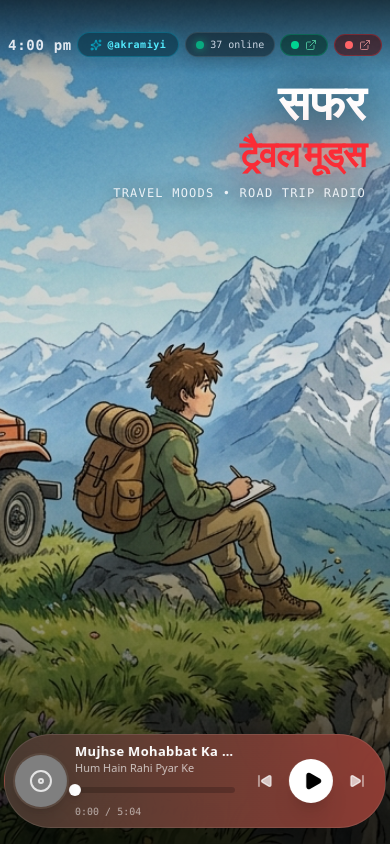
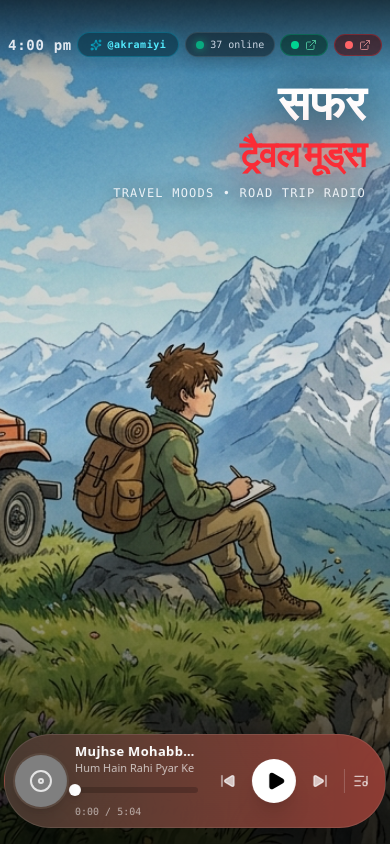
Before and after one commit to akramiyi/travel-moods, a React (Vite) app: page / in a window 390 px wide. Built offline with nearby package versions, Linux system fonts and the light colour scheme; grey boxes are pictures that could not be loaded; a web font is replaced by a local one.

Commit message:
Fix: Make playlist toggle button visible on mobile

```diff
--- a/src/components/MusicPlayer.tsx
+++ b/src/components/MusicPlayer.tsx
@@ -499,17 +499,17 @@ export const MusicPlayer: React.FC = () => {
               <SkipForward className="w-4 h-4 sm:w-5 sm:h-5 fill-current" />
             </button>
 
-            {/* Secondary Controls - Hidden on very small screens */}
-            <div className="hidden sm:flex items-center gap-3 pl-2 border-l border-white/20 ml-2">
+            {/* Secondary Controls */}
+            <div className="flex items-center gap-1 sm:gap-3 pl-1 sm:pl-2 border-l border-white/20 ml-1 sm:ml-2">
               <button
                 onClick={() => setIsShuffle(!isShuffle)}
-                className={`transition-transform active:scale-90 ${isShuffle ? 'text-white' : 'text-white/40 hover:text-white/70'}`}
+                className={`hidden sm:block transition-transform active:scale-90 ${isShuffle ? 'text-white' : 'text-white/40 hover:text-white/70'}`}
                 title="Shuffle"
               >
                 <Shuffle className="w-4 h-4 sm:w-5 sm:h-5" />
               </button>
 
-              <button onClick={() => setShowTracklist(!showTracklist)} className="text-white/40 hover:text-white/70 transition-transform active:scale-90" title="Toggle Playlist">
+              <button onClick={() => setShowTracklist(!showTracklist)} className="p-1 sm:p-0 text-white/70 hover:text-white transition-transform active:scale-90" title="Toggle Playlist">
                 <ListMusic className="w-4 h-4 sm:w-5 sm:h-5" />
               </button>
             </div>
```
